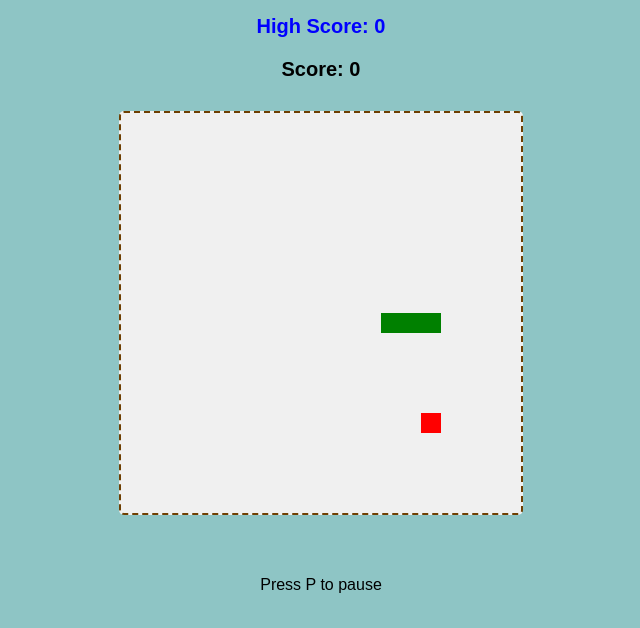
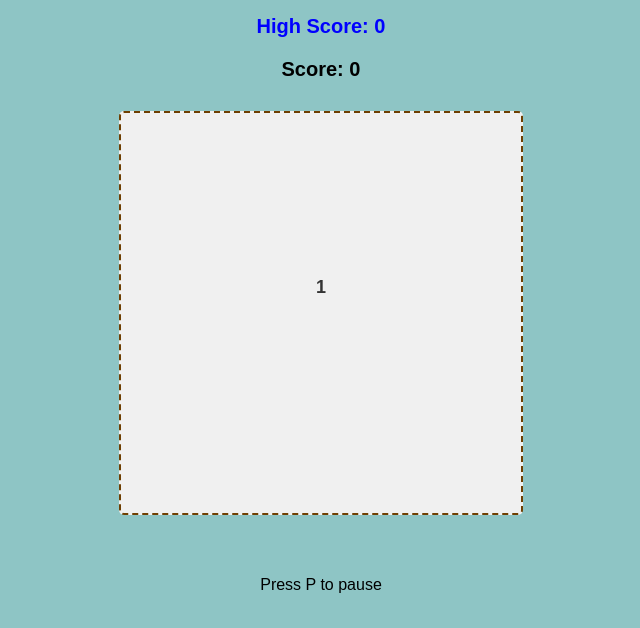
Before and after one commit to ov-git/Snake-Game, a plain HTML site: page src/index.html in a window 1280 px wide. Both pictures are taken after a click on the button "Start". Shown: the whole page, without its empty margins (319-959 px from the left). Drawn offline with Linux system fonts and the light colour scheme.

Commit message:
feat: add game start countdown

```diff
--- a/src/index.html
+++ b/src/index.html
@@ -56,8 +56,7 @@
 
         // ===== DRAWING =====
         const drawGame = () => {
-            ctx.clearRect(0, 0,
-                canvas.width, canvas.height);
+            clearCanvas();
 
             ctx.fillStyle = "red";
             ctx.fillRect(
@@ -74,6 +73,10 @@
                     gridSize, gridSize
                 );
             }
+        };
+
+        const clearCanvas = () => {
+            ctx.clearRect(0, 0, canvas.width, canvas.height);
         };
 
 
@@ -98,9 +101,6 @@
         let speed = 500;
         let highscore = Number(localStorage.getItem("highscore")) || 0;
         const MINSPEED = 75;
-
-
-
 
         const updateGame = () => {
             // Move the snake
@@ -127,8 +127,10 @@
         }
 
         const startGame = () => {
+
+            let startTimer = 3;
             isPaused = false;
-            drawGame();
+
             snake = [
             { x: 10, y: 10 },
             { x: 9, y: 10 },
@@ -139,7 +141,6 @@
             score = 0;
             speed = 500;
 
-            gameLoop = setInterval(updateGame, speed);
             document.getElementById("highscore-value").textContent = highscore;
             document.getElementById("restart").style.display = "none";
             document.getElementById("info-message").textContent = "";
@@ -147,6 +148,20 @@
             document.getElementById("score-value").textContent = score;
             document.getElementById("info").textContent = "Press P to pause";
             document.getElementById("info-message").classList.remove("game-over");
+
+            clearCanvas();
+
+            document.getElementById("info-message").textContent = startTimer.toString();
+            const startInterval = setInterval(() => {
+                startTimer--;
+                document.getElementById("info-message").textContent = startTimer.toString();
+                if (startTimer <= 0) {
+                    document.getElementById("info-message").textContent = "";
+                    clearInterval(startInterval);
+                    gameLoop = setInterval(updateGame, speed);
+                    drawGame();
+                }
+            }, 1000);
         }
 
         const gameOver = () => {
```
